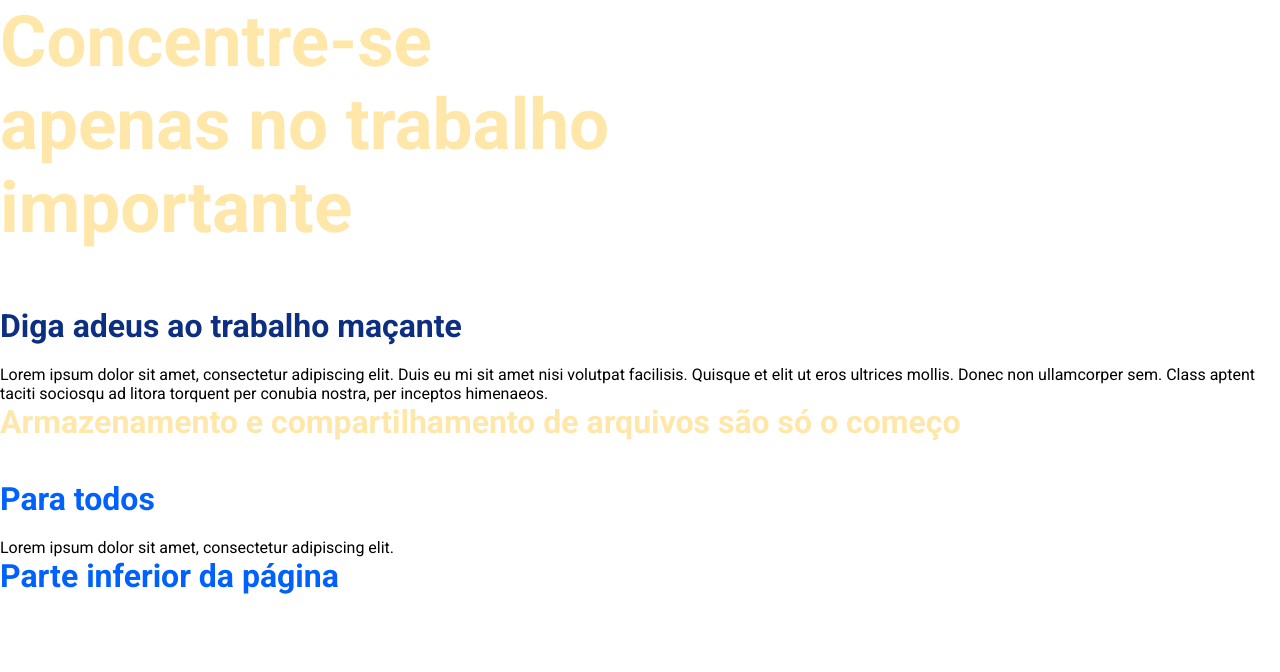
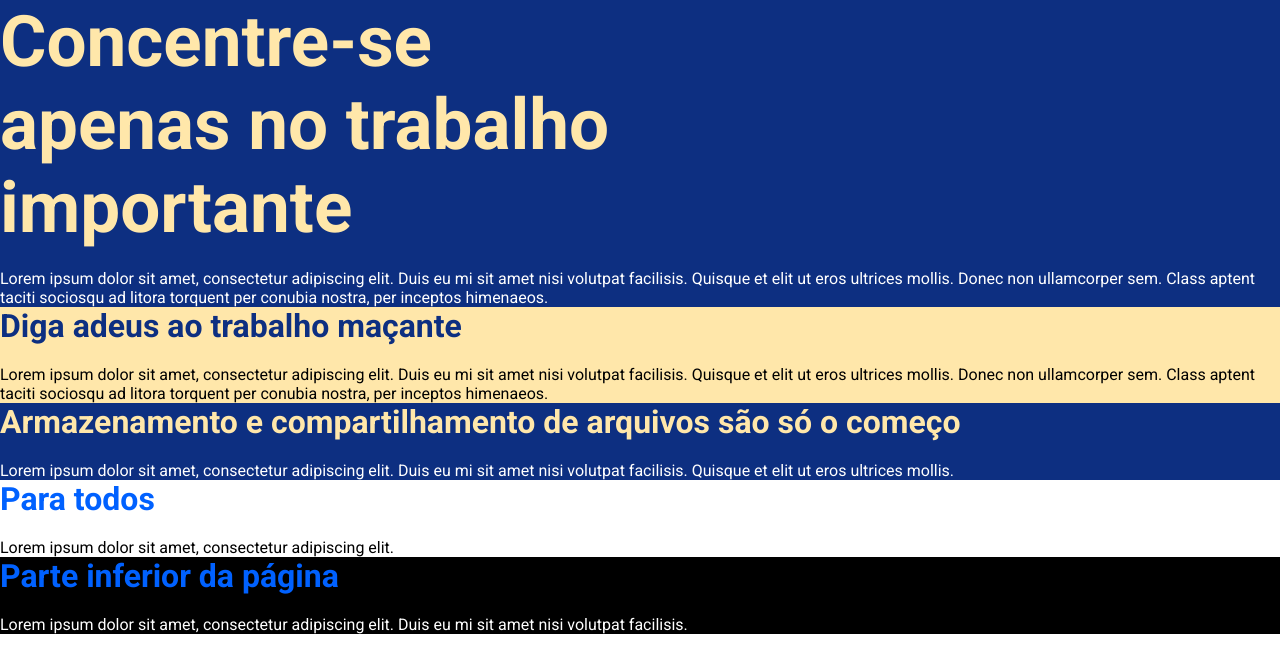
Before and after one commit to midapsh/youtube-clone-dropbox-menu, a React (Create React App) app: page / in a window 1280 px wide. Shown: the top 672 px of the page. Built offline with nearby package versions, Linux system fonts and the light colour scheme.

Commit message:
Add background color

```diff
--- a/src/components/Section/styles.ts
+++ b/src/components/Section/styles.ts
@@ -39,6 +39,8 @@ export const Container = styled.div`
       --heading-font-size: 71px;
     }
   }
+
+  background: var(--bg-color);
 `;
 
 export const Content = styled.div`
```
